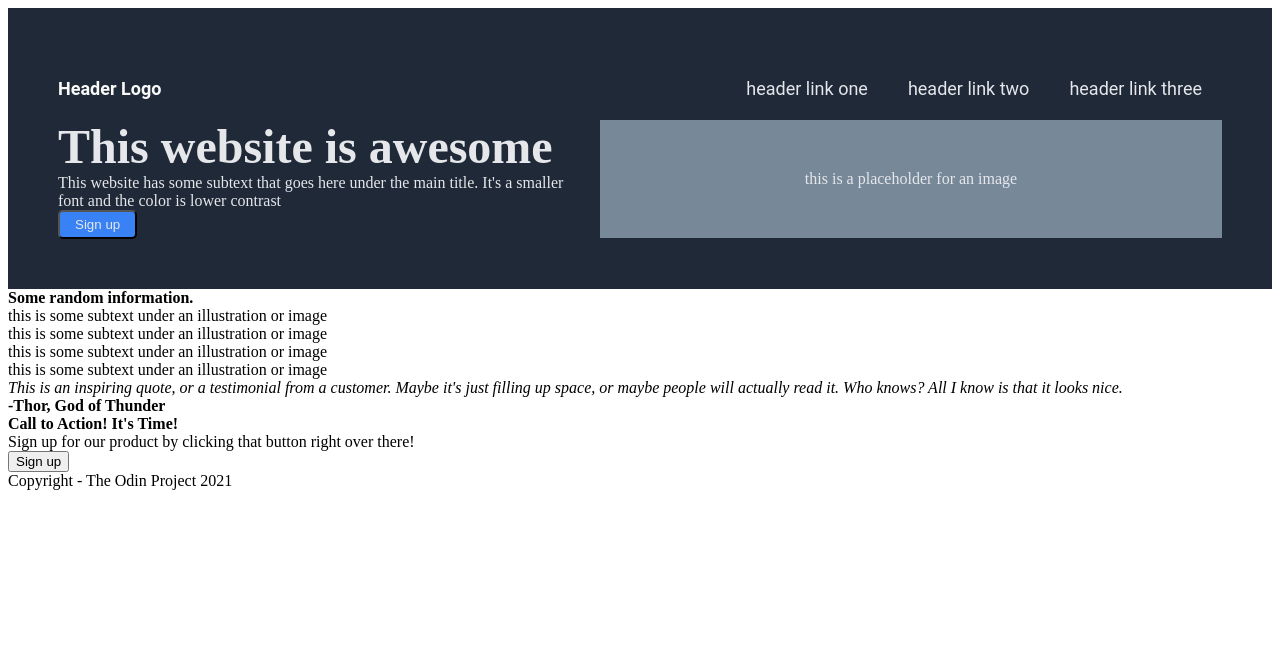
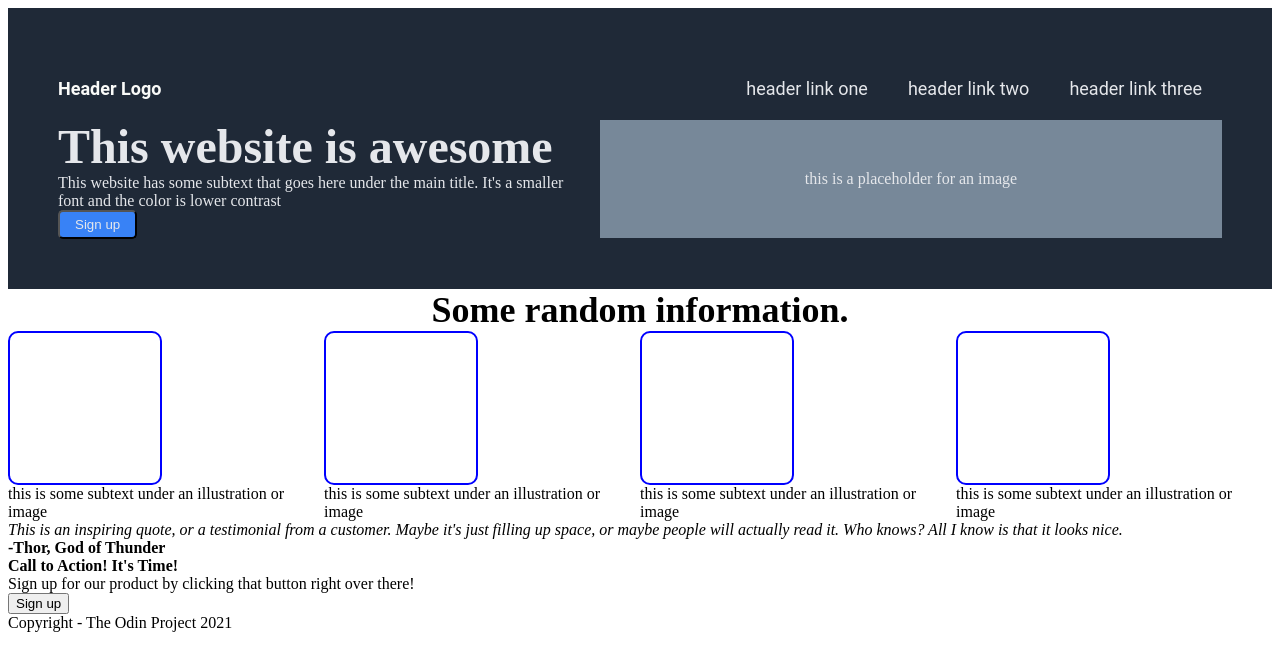
Before and after one commit to JAlexMcGraw/odin-landing-page, a plain HTML site: page index.html in a window 1280 px wide. Drawn offline with Linux system fonts and the light colour scheme.

Commit message:
getting the second box area set up. boxes working

```diff
--- a/index.html
+++ b/index.html
@@ -36,7 +36,7 @@
     </div>
     <div id="secondBox" class="boundaryBox">
         <div id="secondBoxHeader">
-            <b>Some random information.</b>
+            Some random information.
         </div>
         <div id="secondBoxContent">
             <div class="subBox 1">
--- a/styles.css
+++ b/styles.css
@@ -1,4 +1,4 @@
-#headerBox {
+#headerBox, #secondBoxContent {
     display: flex;
     justify-content: space-between;
     width: 100%;
@@ -75,3 +75,25 @@
     padding-bottom: 5px;
     border-radius: 5px 5px 5px 5px;
 }
+
+#secondBoxHeader {
+    text-align: center;
+    margin: auto;
+    font-size: 36px;
+    font-weight: 900;
+}
+
+.roundedEdgeBox {
+    color: #3882f6;
+    height: 50px;
+    width: 50px;
+    border: 2px #3882f6;
+}
+
+.roundedEdgeBox {
+    width: 150px; /* Set the width of the box */
+    height: 150px; /* Set the height of the box */
+    border: 2px solid blue; /* Set the border color and thickness */
+    border-radius: 10px; /* Set the border radius for rounded edges */
+    background-color: white; /* Optional: set a background color */
+}
```
